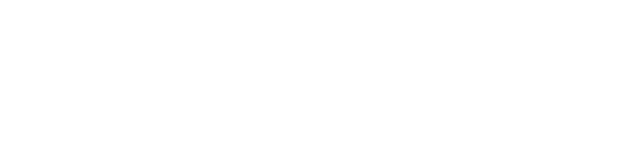
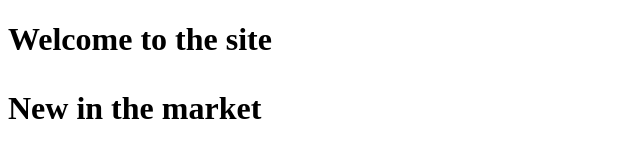
Before and after one commit to louiehasit/ltp-rep-1, a plain HTML site: page index.html in a window 1280 px wide. Shown: the whole page, without its empty margins (0-640 px from the left). Drawn offline with Linux system fonts and the light colour scheme.

Commit message:
Added content to index.html

```diff
--- a/index.html
+++ b/index.html
@@ -6,5 +6,9 @@
     <meta name="viewport" content="width=device-width, initial-scale=1.0">
     <title>Document</title>
 </head>
-<body></body>
+<body>
+    <h1>Welcome to the site
+        <p>New in the market</p>
+    </h1>
+</body>
 </html>
```
